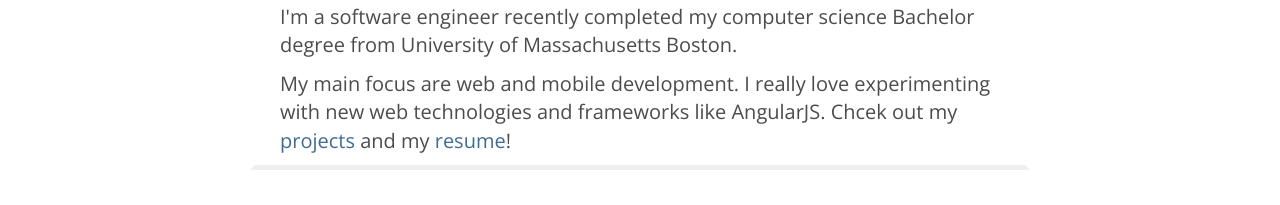
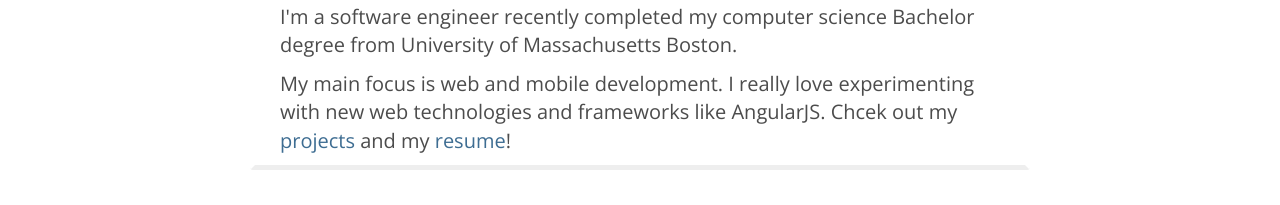
Before and after one commit to yujerlin/old-website, a plain HTML site: page index.html in a window 1280 px wide. Shown: the part 521-726 px from the top of the page. Drawn offline with nearby package versions, Linux system fonts and the light colour scheme.

Commit message:
html: fixed typo

```diff
--- a/index.html
+++ b/index.html
@@ -93,7 +93,7 @@
                     <div class="introText col-md-8 col-md-offset-2 ">
                         <p class="large"> Hello! My name is Yu-Jer Lin.</p>
                         <p class="large">I'm a software engineer recently completed my computer science Bachelor degree from University of Massachusetts Boston.</p>
-                        <p class="large"> My main focus are web and mobile development. I really love experimenting with new web technologies and frameworks like AngularJS. Chcek out my <a href="#projects">projects</a> and my <a href="resume_Yujer.pdf"> resume</a>! </p>
+                        <p class="large"> My main focus is web and mobile development. I really love experimenting with new web technologies and frameworks like AngularJS. Chcek out my <a href="#projects">projects</a> and my <a href="resume_Yujer.pdf"> resume</a>! </p>
                     </div>
                 </div>
             </div>
```
